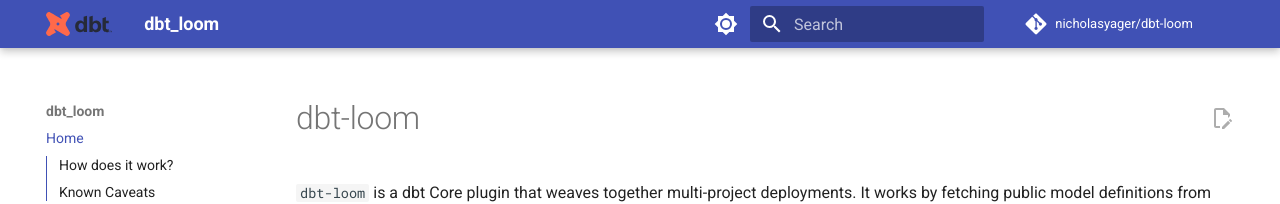
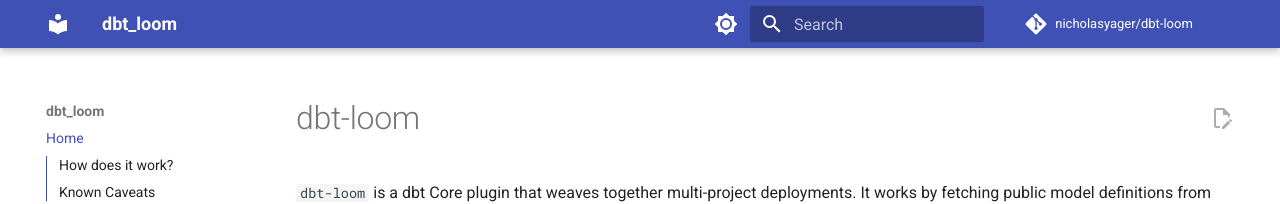
Before and after one commit to nicholasyager/dbt-loom, an MkDocs documentation site: the page built from docs/index.md, in a window 1280 px wide. Shown: the top 204 px of the page. Built offline with MkDocs 1.6.1 and Material for MkDocs 9.7.7, drawn with Linux system fonts in a browser that asks for light colours; comment, search, counter and statistics services are not loaded; the version menu is left out.

Commit message:
fix: Remove dbt-core logo to avoid future trademark infringment claims.
Can't make it easy for dbt Labs to rust in their gears.

```diff
--- a/mkdocs.yml
+++ b/mkdocs.yml
@@ -1,9 +1,7 @@
 site_name: dbt_loom
 
 theme:
-
   palette:
-
     # Palette toggle for light mode
     - media: "(prefers-color-scheme: light)"
       scheme: default
@@ -23,7 +21,6 @@ theme:
         name: Switch to light mode
 
   #   primary: black
-  logo: assets/dbt-logo.svg
   name: material
   features:
     - navigation.footer
```
Also changed, not shown: docs/assets/dbt-logo.svg (deleted).
